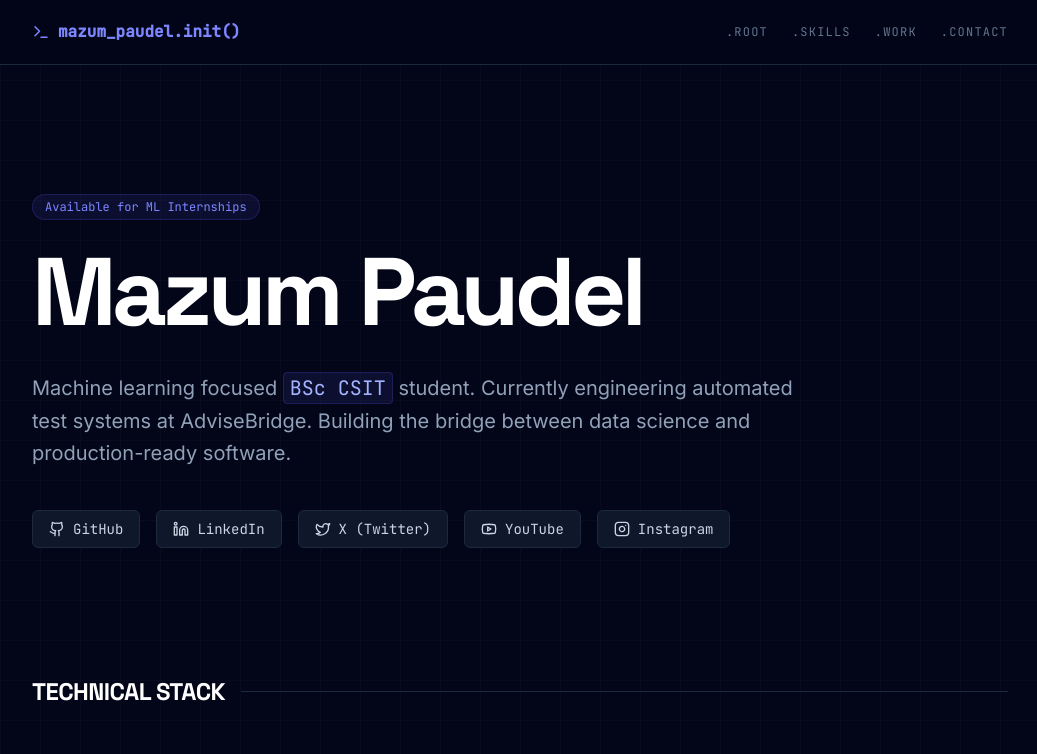
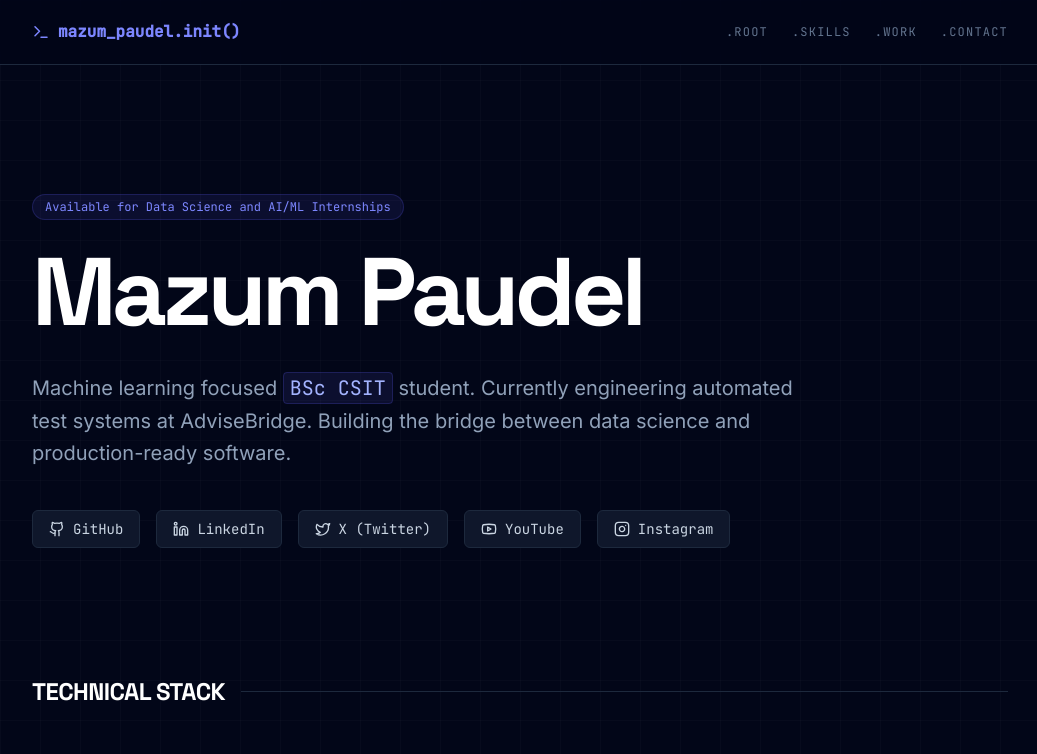
Before and after one commit to mazumeyyy/Portfolio, a React (Vite) app: page / in a window 1280 px wide. Shown: the top 754 px of the page, without its empty margins (120-1157 px from the left). Built offline with nearby package versions, Linux system fonts and the light colour scheme.

Commit message:
Initial commit

```diff
--- a/src/App.tsx
+++ b/src/App.tsx
@@ -108,7 +108,7 @@ export default function App() {
             transition={{ duration: 0.5 }}
           >
             <div className="inline-block px-3 py-1 rounded-full bg-indigo-500/10 border border-indigo-500/20 text-indigo-400 text-xs font-mono mb-6">
-              Available for ML Internships
+              Available for Data Science and AI/ML Internships
             </div>
             <h1 className="text-6xl md:text-8xl font-bold mb-8 tracking-tighter text-white">
               Mazum Paudel
```
